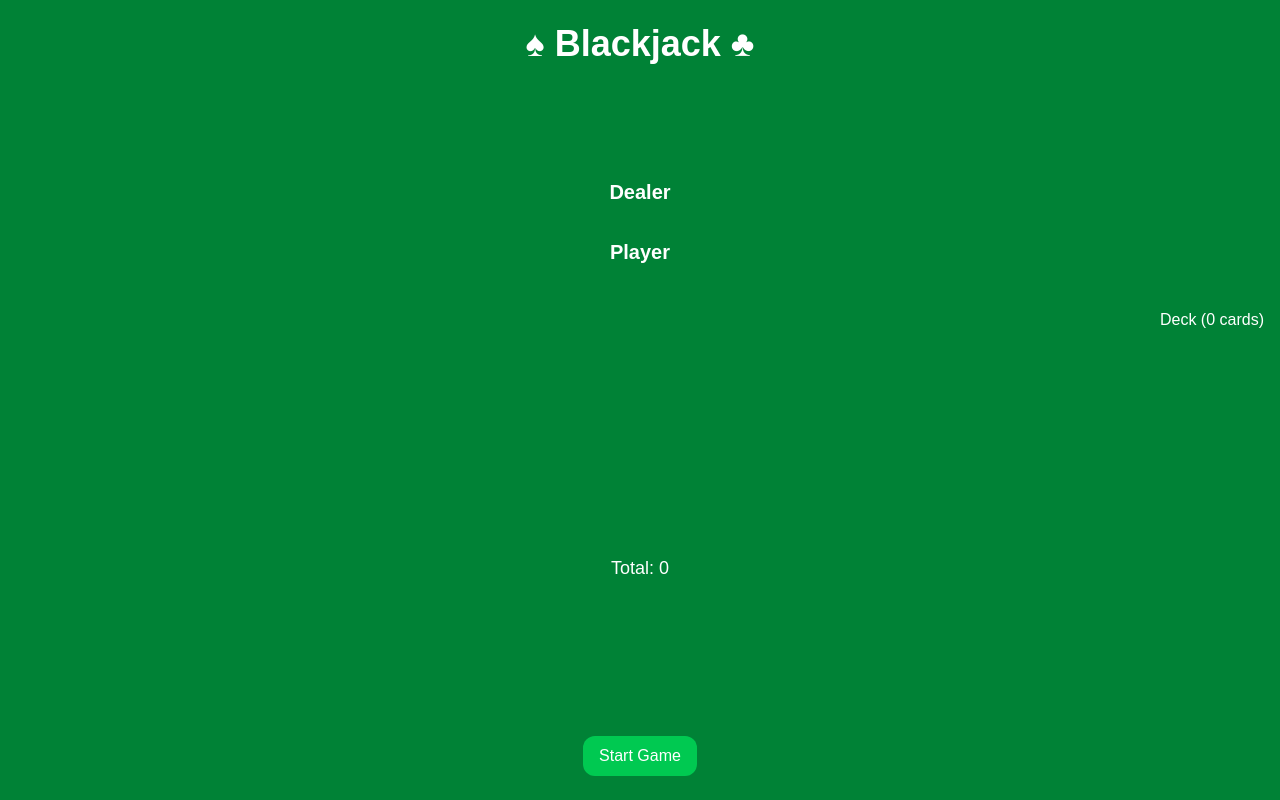
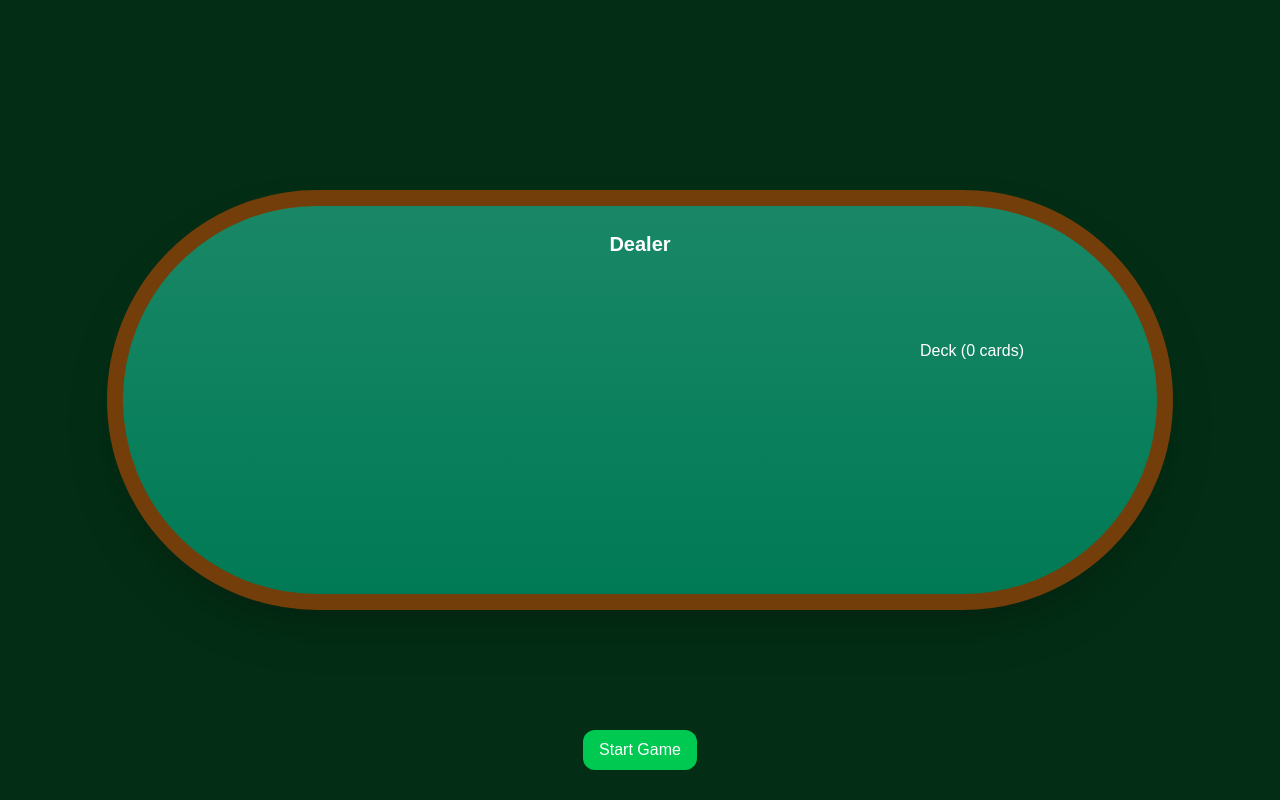
Before and after one commit to uzsakj/blackjack, a Next.js app: page /table in a window 1280 px wide. Built offline with nearby package versions, Linux system fonts and the light colour scheme.

Commit message:
updated controls and game logic in redux slice

```diff
--- a/src/components/BlackjackTable.tsx
+++ b/src/components/BlackjackTable.tsx
@@ -1,28 +1,80 @@
 "use client";
-import React, { FC } from "react";
-import { PlayerHand } from "@/components/PlayerHand";
-import { DealerHand } from "@/components/DealerHand";
-import { Controls } from "@/components/Controls";
+import { motion } from "framer-motion";
+import { DealerHand } from "./DealerHand";
+import { PlayerHand } from "./PlayerHand";
 import { Deck } from "./Deck";
+import { Controls } from "./Controls";
+import { FC } from "react";
+import { useSelector } from "react-redux";
+import { RootState } from "@/store/store";
 
 export const BlackjackTable: FC = (): React.ReactNode => {
+    const { player, phase, result } = useSelector(
+        (s: RootState) => s.blackjack
+    );
+
+    // Determine message text
+    let message = "";
+    if (player.blackjack) message = "BLACKJACK!";
+    else if (player.busted) message = "BUSTED!";
+    else if (phase === "result") {
+        if (result === "win") message = "YOU WIN!";
+        else if (result === "lose") message = "YOU LOSE!";
+        else message = "PUSH!";
+    }
+
+    // Choose color based on outcome
+    const colorMap: Record<string, string> = {
+        BLACKJACK: "text-green-400",
+        BUSTED: "text-red-500",
+        WIN: "text-green-400",
+        LOSE: "text-red-500",
+        PUSH: "text-yellow-300",
+    };
+
+    const getColor = () => {
+        if (message.includes("BLACKJACK")) return colorMap.BLACKJACK;
+        if (message.includes("BUSTED")) return colorMap.BUSTED;
+        if (message.includes("WIN")) return colorMap.WIN;
+        if (message.includes("LOSE")) return colorMap.LOSE;
+        if (message.includes("PUSH")) return colorMap.PUSH;
+        return "text-white";
+    };
+
     return (
-        <div className="min-h-screen flex flex-col items-center justify-between bg-green-700 p-6">
-            <h1 className="text-4xl font-bold mb-6 text-white">♠ Blackjack ♣</h1>
-            <div className="flex items-center justify-between space-x-3">
-                <div className="flex  flex-col mt-auto">
+        <div className="relative min-h-screen flex items-center justify-center bg-green-950">
+            <motion.div
+                initial={{ scale: 0.5, opacity: 0 }}
+                animate={{ scale: 1, opacity: 1 }}
+                transition={{ duration: 1, ease: "easeOut" }}
+                className="w-5/6 h-5/6 rounded-[9999px] bg-emerald-700 border-[16px] border-yellow-900 shadow-2xl flex flex-col justify-between items-center py-6 relative"
+            >
+                <div className="absolute inset-0 rounded-[9999px] bg-gradient-to-b from-white/10 to-transparent" />
+
+                <div className="z-10 flex flex-col items-center w-full h-full justify-between">
                     <DealerHand />
+
+                    <motion.div
+                        key={message}
+                        initial={{ scale: 0.8, opacity: 0 }}
+                        animate={{ scale: 1, opacity: 1 }}
+                        transition={{ duration: 0.8 }}
+                        className={`absolute z-50 top-1/2 left-1/2 transform -translate-x-1/2 -translate-y-1/2 text-5xl font-bold drop-shadow-lg ${getColor()} pb-4`}
+                    >
+                        {message}
+                    </motion.div>
+
+                    <div className="fixed right-1/5 top-1/2 -translate-y-1/3">
+                        <Deck />
+                    </div>
+
                     <PlayerHand />
+
+                    <div className="fixed  bottom-0.5 -translate-y-1/2">
+                        <Controls />
+                    </div>
                 </div>
-
-            </div>
-            <div className="mt-6">
-                <Controls />
-            </div>
-
-            <div className="fixed right-4 top-1/2 transform -translate-y-1/2">
-                <Deck />
-            </div>
+            </motion.div>
         </div>
     );
 };
--- a/src/components/Controls.tsx
+++ b/src/components/Controls.tsx
@@ -1,11 +1,11 @@
 "use client";
 import React, { FC } from "react";
 import { useDispatch, useSelector } from "react-redux";
-import { RootState } from "@/store/store";
+import { AppDispatch, RootState } from "@/store/store";
 import { startGame, playerHit, playerStand, dealerTurn } from "@/features/blackjack/blackjackSlice";
 
 export const Controls: FC = (): React.ReactNode => {
-    const dispatch = useDispatch();
+    const dispatch = useDispatch<AppDispatch>();
     const { phase, result } = useSelector((s: RootState) => s.blackjack);
 
     const handleStand = () => {
@@ -41,11 +41,6 @@ export const Controls: FC = (): React.ReactNode => {
             )}
             {phase === "result" && (
                 <>
-                    <div className="text-lg font-bold text-white bg-gray-800 px-4 py-2 rounded-xl">
-                        {result === "win" && "YOU WIN!"}
-                        {result === "lose" && "YOU LOSE!"}
-                        {result === "draw" && "DRAW!"}
-                    </div>
                     <button
                         onClick={() => dispatch(startGame())}
                         className="bg-green-500 hover:bg-green-600 text-white px-4 py-2 rounded-xl"
--- a/src/components/PlayerHand.tsx
+++ b/src/components/PlayerHand.tsx
@@ -9,7 +9,7 @@ export const PlayerHand: FC = (): React.ReactNode => {
 
     return (
         <div className="flex flex-col items-center mb-6">
-            <div className="text-xl font-bold mb-4 text-white">Player</div>
+
 
             <div className="relative w-64 h-64">
                 {player.hand.map((c, i) => {
@@ -28,10 +28,8 @@ export const PlayerHand: FC = (): React.ReactNode => {
                     );
                 })}
             </div>
+            {!!player.total && < div className="text-lg mt-4 text-white">Total: {player.total}</div>}
 
-            <div className="text-lg mt-4 text-white">Total: {player.total}</div>
-            {player.busted && <div className="text-red-500 font-bold mt-1">BUST!</div>}
-            {player.blackjack && <div className="text-green-500 font-bold mt-1">BLACKJACK!</div>}
-        </div>
+        </div >
     );
 };
--- a/src/features/blackjack/blackjackSlice.ts
+++ b/src/features/blackjack/blackjackSlice.ts
@@ -1,7 +1,8 @@
-import { createSlice } from "@reduxjs/toolkit";
+import { createAsyncThunk, createSlice } from "@reduxjs/toolkit";
 import { createDeck, shuffleDeck, takeCards } from "@/utils/deckUtils";
 import { handTotal } from "@/utils/handEvaluator";
 import type { BlackjackState } from "./blackjackTypes";
+import { RootState } from "../../store/store";
 
 const initialState: BlackjackState = {
     deck: [],
@@ -9,14 +10,46 @@ const initialState: BlackjackState = {
     dealer: { hand: [], total: 0, hidden: null },
     phase: "idle",
     result: null,
+
 };
+
+export const dealerTurn = createAsyncThunk<
+    void,
+    void,
+    { state: RootState }
+>(
+    "blackjack/dealerTurn",
+    async (_, { getState, dispatch }) => {
+        let state = getState().blackjack;
+
+        dispatch(blackjackSlice.actions.revealDealerCard());
+        await new Promise((r) => setTimeout(r, 1000));
+
+        while (state.dealer.total < 17) {
+            const { taken, newDeck } = takeCards(state.deck, 1, "dealerVisible");
+            dispatch(blackjackSlice.actions.dealerTakeCard({ taken, newDeck }));
+            state = getState().blackjack;
+
+            await new Promise((r) => setTimeout(r, 1000));
+        }
+
+        dispatch(blackjackSlice.actions.finishRound());
+    }
+);
+
+
+
 
 const blackjackSlice = createSlice({
     name: "blackjack",
     initialState,
     reducers: {
         startGame(state) {
-            state.deck = shuffleDeck(createDeck());
+
+            // Only Create new deck if there isn't enough for an other round
+            if (state.deck.length < 4) {
+                state.deck = shuffleDeck(createDeck());
+            }
 
             // Deal player 2 cards
             const { taken: playerCards, newDeck } = takeCards(state.deck, 2, "player");
@@ -24,7 +57,9 @@ const blackjackSlice = createSlice({
             state.player.hand = playerCards;
             state.player.total = handTotal(playerCards);
             state.player.busted = false;
-            state.player.blackjack = state.player.total === 21;
+            state.player.blackjack = false;
+            state.phase = "playerTurn";
+            state.result = null;
 
             // Deal dealer 2 cards (one hidden)
             const { taken: dealerCards, newDeck: deckAfterDealer } = takeCards(state.deck, 2);
@@ -34,8 +69,13 @@ const blackjackSlice = createSlice({
             state.deck = deckAfterDealer;
             state.dealer.total = handTotal([dealerCards[0]]); // only visible card
 
-            state.phase = "playerTurn";
-            state.result = null;
+            // Check for Blackjack
+            if (state.player.total === 21) {
+                state.player.blackjack = state.player.total === 21;
+                state.phase = "result";
+                state.result = "win";
+            }
+
         },
 
         playerHit(state) {
@@ -45,6 +85,13 @@ const blackjackSlice = createSlice({
             state.player.total = handTotal(state.player.hand);
             state.deck = newDeck;
 
+            // Check for Blackjack
+            if (state.player.total === 21) {
+                state.player.blackjack = state.player.total === 21;
+                state.phase = "result";
+                state.result = "win";
+            }
+            // Check for Bust
             if (state.player.total > 21) {
                 state.player.busted = true;
                 state.phase = "result";
@@ -57,35 +104,32 @@ const blackjackSlice = createSlice({
             state.phase = "dealerTurn";
         },
 
-        dealerTurn(state) {
-            if (state.phase !== "dealerTurn") return;
-
-            // Reveal hidden card
+        revealDealerCard(state) {
             state.dealer.hand = state.dealer.hand.map((c) =>
                 c.state === "dealerHidden" ? { ...c, state: "dealerVisible" } : c
             );
+            state.dealer.total = handTotal(state.dealer.hand);
+        },
 
+        dealerTakeCard(state, action) {
+            const { taken, newDeck } = action.payload;
+            state.dealer.hand.push(...taken);
+            state.deck = newDeck;
             state.dealer.total = handTotal(state.dealer.hand);
+        },
 
-            // Dealer hits until total >= 17
-            while (state.dealer.total < 17) {
-                const { taken, newDeck } = takeCards(state.deck, 1, "dealerVisible");
-                state.dealer.hand.push(...taken);
-                state.deck = newDeck;
-                state.dealer.total = handTotal(state.dealer.hand);
-            }
-
+        finishRound(state) {
             state.phase = "result";
 
-            // Determine result
             if (state.player.busted) state.result = "lose";
             else if (state.dealer.total > 21) state.result = "win";
             else if (state.player.total > state.dealer.total) state.result = "win";
             else if (state.player.total < state.dealer.total) state.result = "lose";
             else state.result = "draw";
         },
+
     },
 });
 
-export const { startGame, playerHit, playerStand, dealerTurn } = blackjackSlice.actions;
+export const { startGame, playerHit, playerStand } = blackjackSlice.actions;
 export default blackjackSlice.reducer;
```
Also changed, not shown: 1 other file (tests, documents, lock files or other folders).
